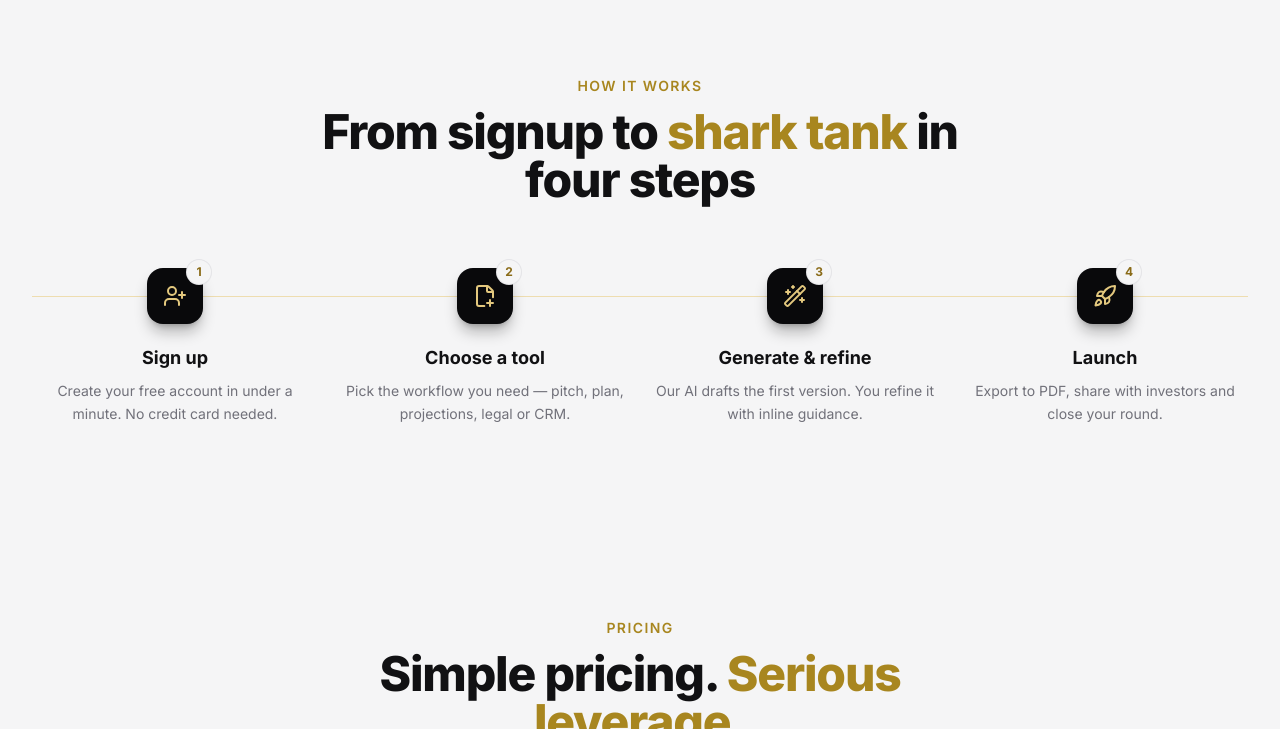
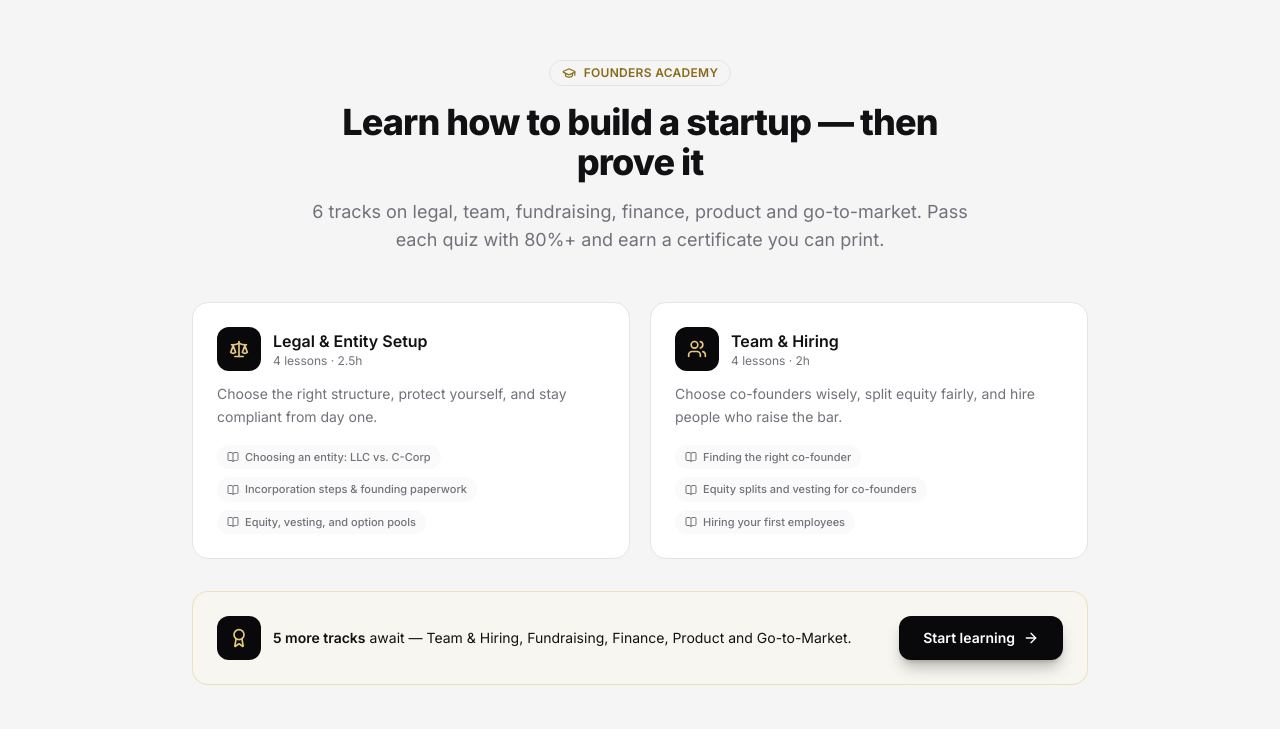
Before and after one commit to justafriend115-dotcom/foundersdeck, a Next.js app: page / in a window 1280 px wide. Shown: the part 2071-2800 px from the top of the page. Built offline with nearby package versions, Linux system fonts and the light colour scheme; no server answers.

Commit message:
Show Founders Academy on the landing page: navbar link + dedicated section with track previews

```diff
--- a/src/app/page.tsx
+++ b/src/app/page.tsx
@@ -1,3 +1,4 @@
+import AcademySection from "@/components/landing/academy-section";
 import Features from "@/components/landing/features";
 import FinalCta from "@/components/landing/final-cta";
 import Footer from "@/components/landing/footer";
@@ -13,6 +14,7 @@ export default function Home() {
       <main className="flex-1">
         <Hero />
         <Features />
+        <AcademySection />
         <HowItWorks />
         <Pricing />
         <FinalCta />
--- /dev/null
+++ b/src/components/landing/academy-section.tsx
@@ -0,0 +1,106 @@
+import {
+  ArrowRight,
+  Award,
+  Banknote,
+  BookOpen,
+  Calculator,
+  GraduationCap,
+  Megaphone,
+  Scale,
+  Target,
+  Users,
+} from "lucide-react";
+import Link from "next/link";
+
+import { ACADEMY_TRACKS } from "@/lib/academy/curriculum";
+
+const TRACK_ICONS = {
+  scale: Scale,
+  users: Users,
+  banknote: Banknote,
+  calculator: Calculator,
+  target: Target,
+  megaphone: Megaphone,
+} as const;
+
+export default function AcademySection() {
+  const featured = ACADEMY_TRACKS.slice(0, 2);
+
+  return (
+    <section className="py-20">
+      <div className="mx-auto max-w-7xl px-4 sm:px-6 lg:px-8">
+        <div className="mx-auto max-w-2xl text-center">
+          <span className="bg-muted/40 inline-flex items-center gap-2 rounded-full border border-border px-3 py-1 text-xs font-semibold uppercase tracking-wide text-brand-700">
+            <GraduationCap className="size-3.5" />
+            Founders Academy
+          </span>
+          <h2 className="mt-4 text-3xl font-extrabold tracking-tight text-foreground sm:text-4xl">
+            Learn how to build a startup — then prove it
+          </h2>
+          <p className="mt-4 text-lg text-muted-foreground">
+            {ACADEMY_TRACKS.length} tracks on legal, team, fundraising, finance, product and
+            go-to-market. Pass each quiz with 80%+ and earn a certificate you can print.
+          </p>
+        </div>
+
+        <div className="mx-auto mt-12 grid max-w-4xl gap-5 sm:grid-cols-2">
+          {featured.map((track) => {
+            const Icon = TRACK_ICONS[track.icon];
+            return (
+              <div
+                key={track.id}
+                className="rounded-2xl border border-border bg-card p-6 transition-shadow hover:shadow-lg hover:shadow-black/5"
+              >
+                <div className="flex items-center gap-3">
+                  <span className="flex size-11 items-center justify-center rounded-xl bg-zinc-950">
+                    <Icon className="size-5 text-brand-300" />
+                  </span>
+                  <div>
+                    <h3 className="font-semibold text-foreground">{track.title}</h3>
+                    <p className="text-xs text-muted-foreground">
+                      {track.lessons.length} lessons · {track.estimatedHours}
+                    </p>
+                  </div>
+                </div>
+                <p className="mt-3 text-sm leading-relaxed text-muted-foreground">
+                  {track.tagline}
+                </p>
+                <div className="mt-4 flex flex-wrap gap-2">
+                  {track.lessons.slice(0, 3).map((lesson) => (
+                    <span
+                      key={lesson.id}
+                      className="inline-flex items-center gap-1.5 rounded-full bg-muted px-2.5 py-1 text-[11px] font-medium text-muted-foreground"
+                    >
+                      <BookOpen className="size-3" /> {lesson.title}
+                    </span>
+                  ))}
+                </div>
+              </div>
+            );
+          })}
+        </div>
+
+        <div className="mx-auto mt-8 flex max-w-4xl flex-col items-center justify-between gap-5 rounded-2xl border border-brand-500/25 bg-brand-50/50 p-6 sm:flex-row">
+          <div className="flex items-center gap-3">
+            <span className="flex size-11 items-center justify-center rounded-xl bg-zinc-950">
+              <Award className="size-5 text-brand-300" />
+            </span>
+            <p className="text-foreground/80 text-sm">
+              <span className="font-semibold text-foreground">
+                {ACADEMY_TRACKS.length - 1} more tracks
+              </span>{" "}
+              await — Team &amp; Hiring, Fundraising, Finance, Product and Go-to-Market.
+            </p>
+          </div>
+          <Link
+            href="/academy"
+            className="inline-flex h-11 shrink-0 items-center justify-center gap-2 rounded-lg bg-zinc-950 px-6 text-sm font-semibold text-white shadow-lg shadow-black/25 transition-colors hover:bg-zinc-800"
+          >
+            Start learning
+            <ArrowRight className="size-4" />
+          </Link>
+        </div>
+      </div>
+    </section>
+  );
+}
--- a/src/components/landing/navbar.tsx
+++ b/src/components/landing/navbar.tsx
@@ -10,6 +10,7 @@ import { cn } from "@/lib/utils";
 
 const navLinks = [
   { label: "Features", href: "#features" },
+  { label: "Academy", href: "/academy" },
   { label: "How it works", href: "#how-it-works" },
   { label: "Pricing", href: "#pricing" },
 ];
```
